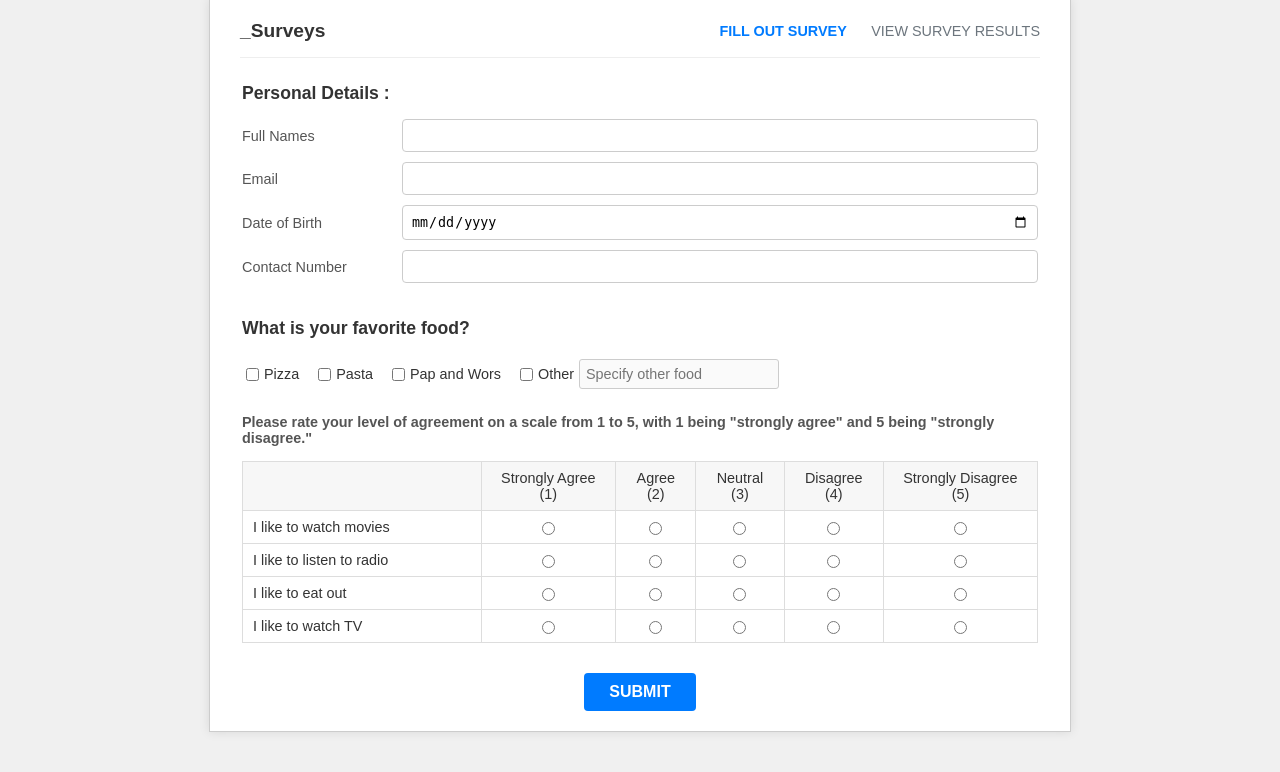
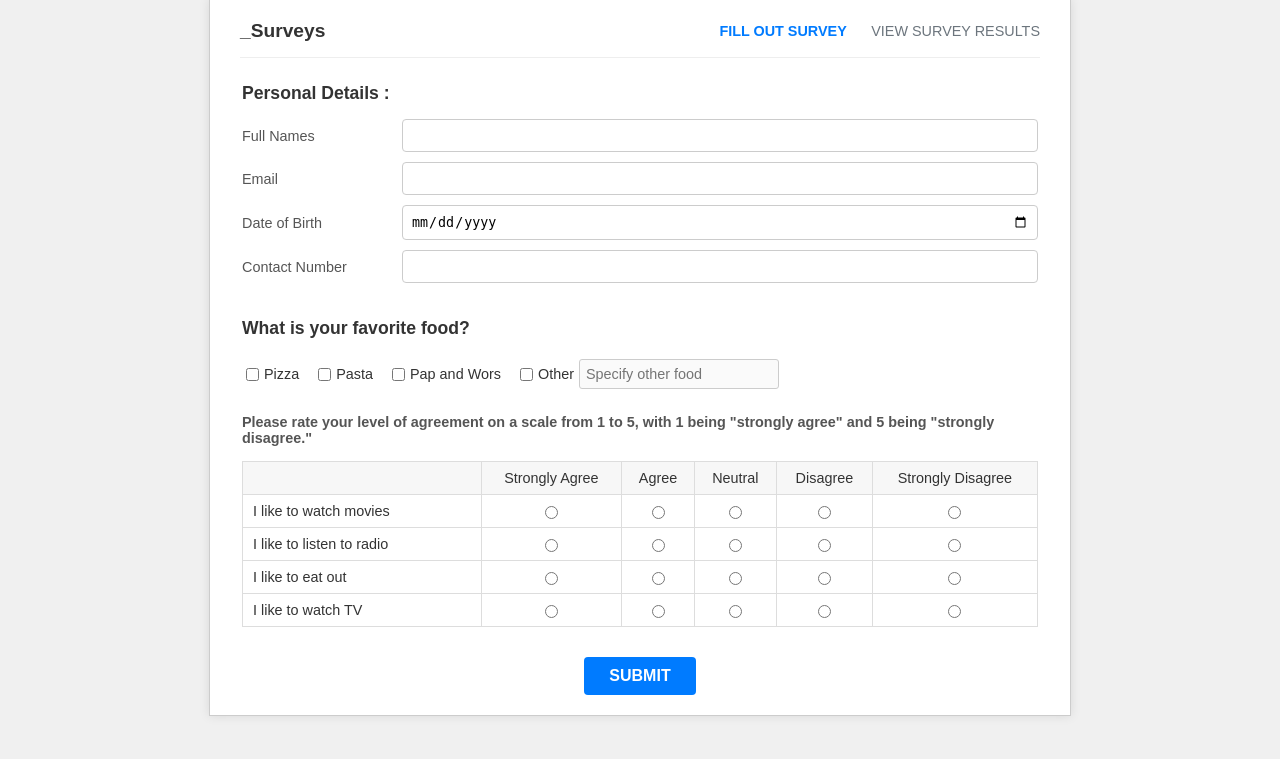
Before and after one commit to SibusisoQakamba/lifestyle-survey-app, a Flask app: page / in a window 1280 px wide. Shown: the part 41-813 px from the top of the page. Run offline with Flask 3, Linux system fonts and the light colour scheme.

Commit message:
updating the tank you section

```diff
--- a/templates/survey.html
+++ b/templates/survey.html
@@ -53,7 +53,7 @@
                     <span><input type="checkbox" id="food_pap_wors" name="food_pap_wors" value="1"> <label for="food_pap_wors">Pap and Wors</label></span>
                     <span>
                         <input type="checkbox" id="food_other_checkbox" name="food_other_checkbox" value="1"> <label for="food_other_checkbox">Other</label>
-                        <input type="text" id="food_other_text" name="food_other_text" placeholder="Specify other food" style="margin-left: 5px; display: inline-block; width: auto;">
+                        <input type="text" id="food_other_text" name="food_other_text" placeholder="Specify other food">
                     </span>
                 </div>
             </fieldset>
@@ -63,12 +63,12 @@
                 <table class="likert-table">
                     <thead>
                         <tr>
-                            <th></th>
-                            <th>Strongly Agree (1)</th>
-                            <th>Agree (2)</th>
-                            <th>Neutral (3)</th>
-                            <th>Disagree (4)</th>
-                            <th>Strongly Disagree (5)</th>
+                            <th></th> <!-- Empty header for question column -->
+                            <th>Strongly Agree</th>
+                            <th>Agree</th>
+                            <th>Neutral</th>
+                            <th>Disagree</th>
+                            <th>Strongly Disagree</th>
                         </tr>
                     </thead>
                     <tbody>
@@ -117,7 +117,7 @@
         // Optional: Enable/disable 'Other' text input based on checkbox
         const otherCheckbox = document.getElementById('food_other_checkbox');
         const otherTextInput = document.getElementById('food_other_text');
-        otherTextInput.disabled = true; // Initially disabled
+        otherTextInput.disabled = !otherCheckbox.checked; // Initially disable if not checked
 
         otherCheckbox.addEventListener('change', function() {
             otherTextInput.disabled = !this.checked;
--- a/templates/thank_you.html
+++ b/templates/thank_you.html
@@ -5,12 +5,9 @@
     <meta name="viewport" content="width=device-width, initial-scale=1.0">
     <title>Thank You!</title>
     <link rel="stylesheet" href="{{ url_for('static', filename='style.css') }}">
-    <style>
-        .thank-you-content { text-align: center; padding-top: 50px; }
-    </style>
 </head>
 <body>
-    <div class="survey-container"> <!-- Re-use survey-container -->
+    <div class="survey-container">
         <header class="survey-header">
             <div class="logo">_Surveys</div>
             <nav class="survey-nav">
```
